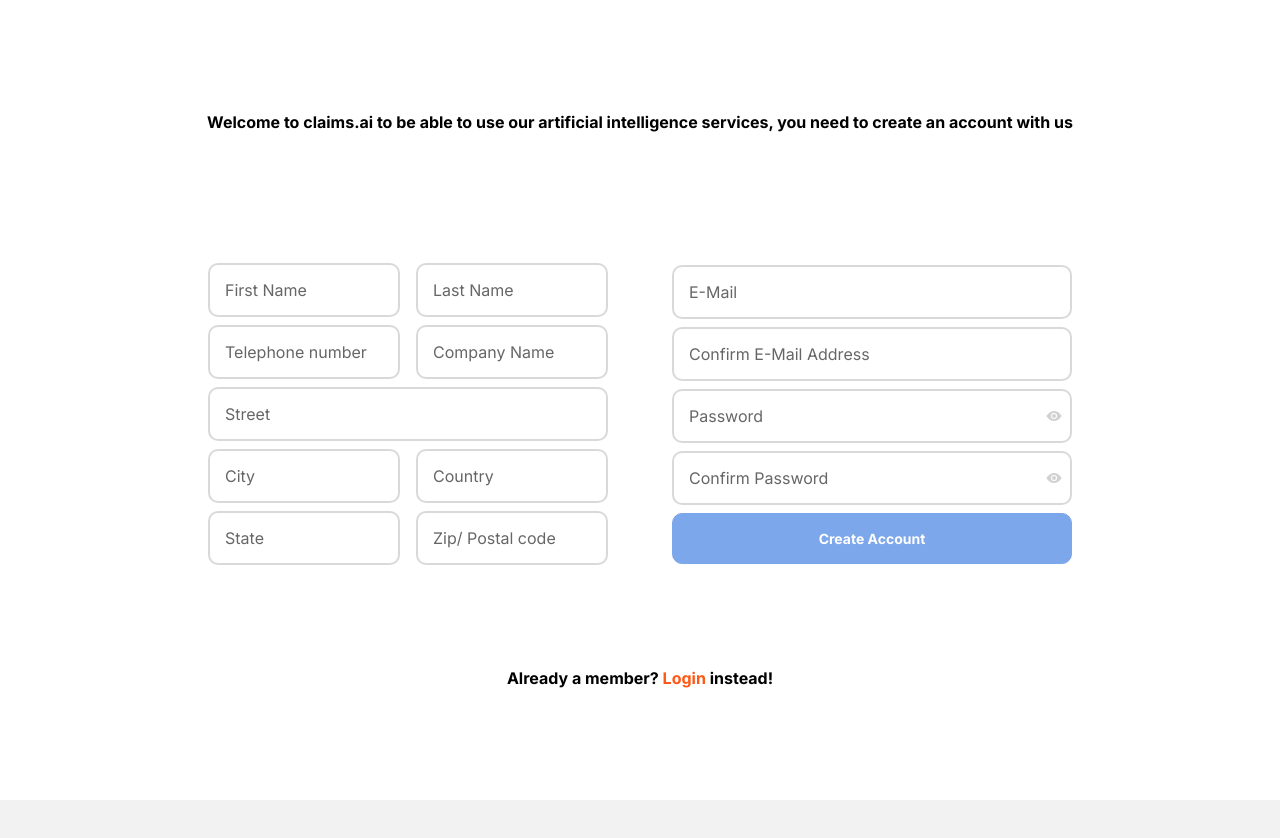
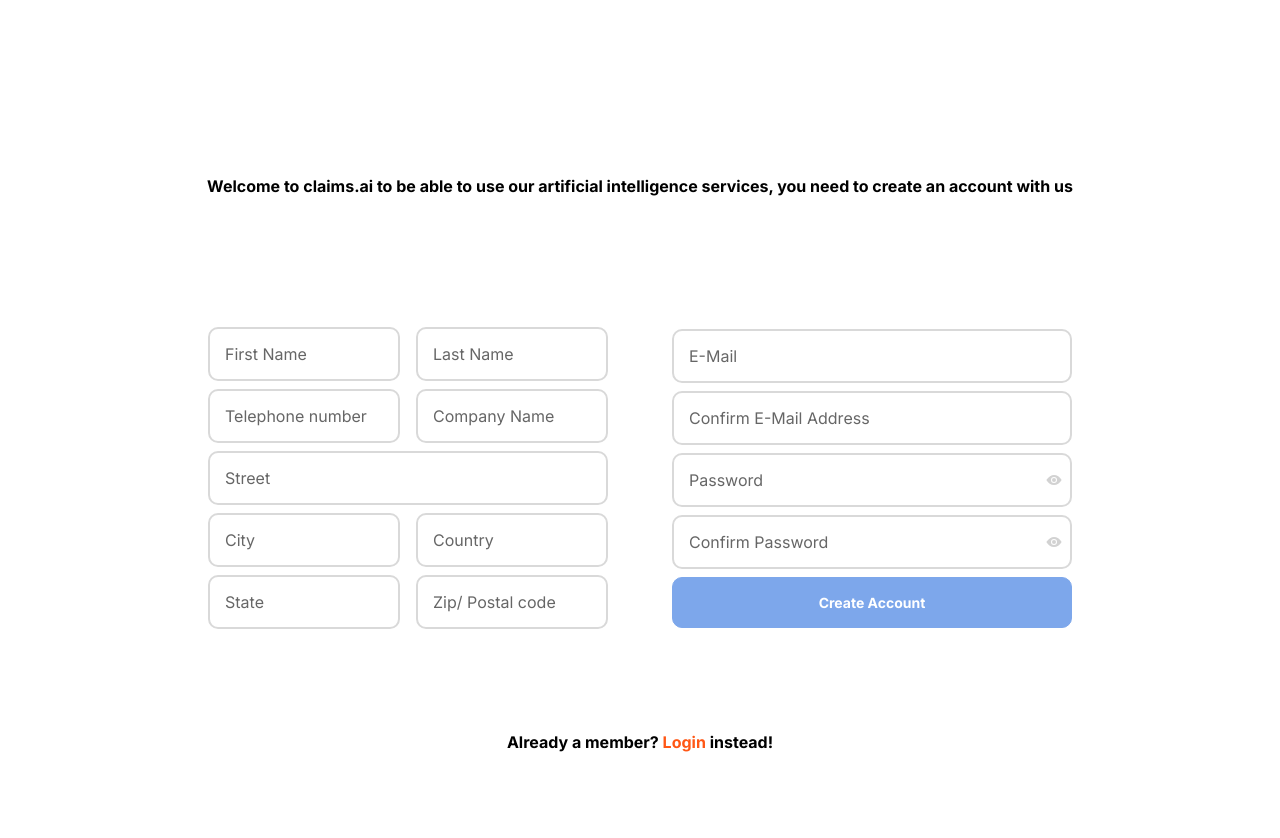
Before and after one commit to Claims-ia-dev/claimsai-frontend, a React (Create React App) app: page /register in a window 1280 px wide. Shown: the top 838 px of the page. Before the commit the page ends 800 px from the top, so only its background shows below. Built offline with nearby package versions, Linux system fonts and the light colour scheme.

Commit message:
regitster margin

```diff
--- a/src/user/pages/Register.css
+++ b/src/user/pages/Register.css
@@ -14,7 +14,7 @@
   justify-content: center;
   align-items: center;
   background-color: white;
-  margin-top: -4rem;
+
 }
 
 .registration {
```
